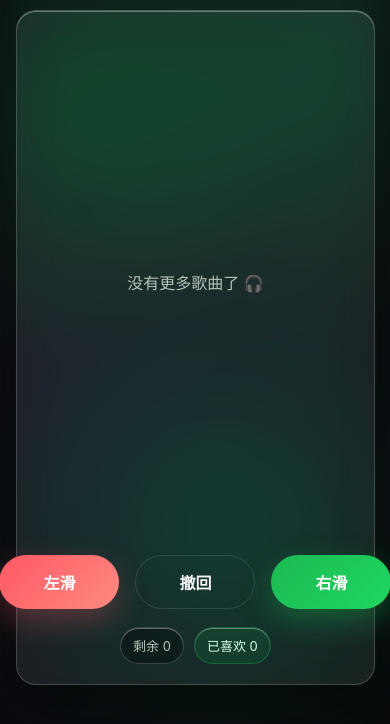
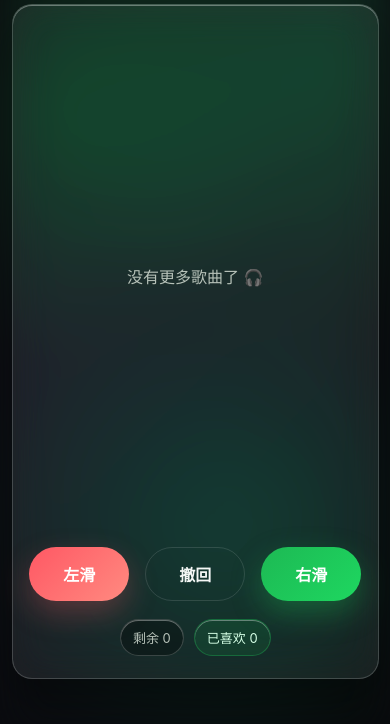
Before and after one commit to manlok666/spoinder, a website: page pages/swipe.html in a window 390 px wide. Shown: the part 100-824 px from the top of the page. Drawn offline with Linux system fonts and the light colour scheme; files that its build step writes are made by us from their sources; files whose address does not match are found by name.

Commit message:
[fix] fix bug

```diff
--- a/styles/swipe.css
+++ b/styles/swipe.css
@@ -58,14 +58,14 @@
 }
 .actions .ghost-btn {
     padding: 14px 24px;
-    min-width: 120px;
+    min-width: 100px;
     font-size: 16px;
     justify-content: center;
 }
 
 .actions .primary-btn {
     padding: 14px 24px;
-    min-width: 120px;
+    min-width: 100px;
     font-size: 16px;
     justify-content: center;
 }
@@ -106,6 +106,25 @@
     display: none;
 }
 
+@media (max-width: 640px) {
+    html, body {
+        height: 100vh;
+        overflow: hidden; /* 禁止上下滚动 */
+    }
+
+    .app-shell {
+        min-height: 100vh;
+        padding: 16px 12px 24px;
+        display: flex;
+        flex-direction: column;
+    }
+
+    .swipe-stage {
+        flex: 1;
+        /*顶部预留一点空间*/
+        margin-top: 10px;
+        min-height: auto;
+        max-height: 80vh;
         width: 94vw;
         justify-content: center;
     }
@@ -131,7 +150,7 @@
   border: none;
   border-radius: 999px;
   padding: 14px 24px;
-  min-width: 120px;
+  min-width: 100px;
   font-weight: 700;
   cursor: pointer;
   color: #fff;
```
